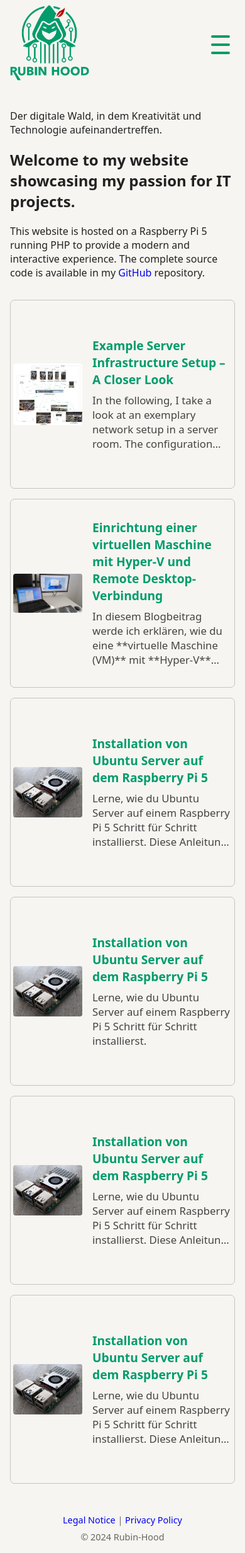
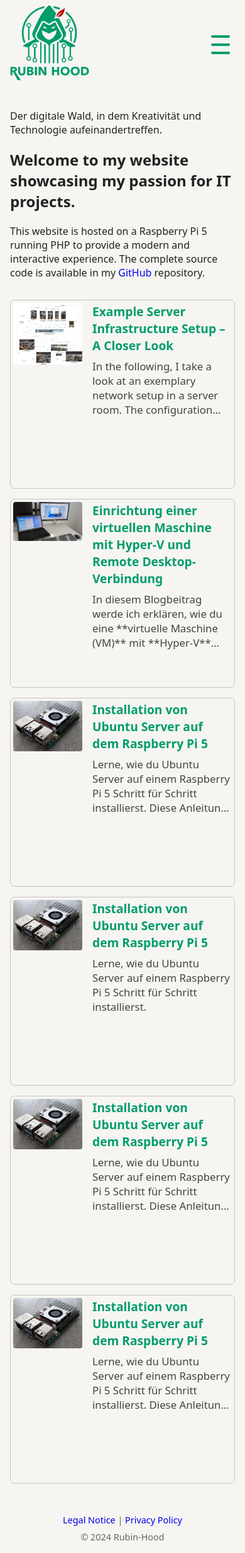
Before and after one commit to rubin-hood/rubinhood-blog, a Jekyll site: the page built from index.md, in a window 390 px wide. Shown: the whole page at 63% size. Built offline with Jekyll 4.4.1, drawn with Linux system fonts in a browser that asks for light colours.

Commit message:
Update style.css

```diff
--- a/assets/css/style.css
+++ b/assets/css/style.css
@@ -369,6 +369,7 @@ footer {
     box-sizing: border-box;      /* Padding/Border zählen zur Breite */
     padding: 0.5rem;             /* Weniger Innenabstand, wirkt kompakter */
     min-height: 120px;  /* Passe auf Wunsch an! */
+    align-items: flex-start;
   }
 
   /* Startseiten-Karten besonders breit darstellen, aber nie größer als 600px */
```
